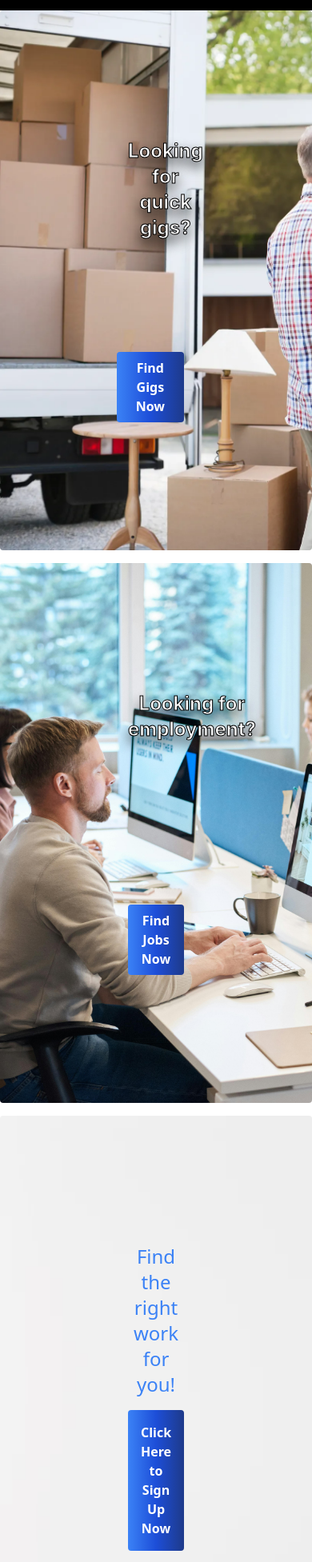
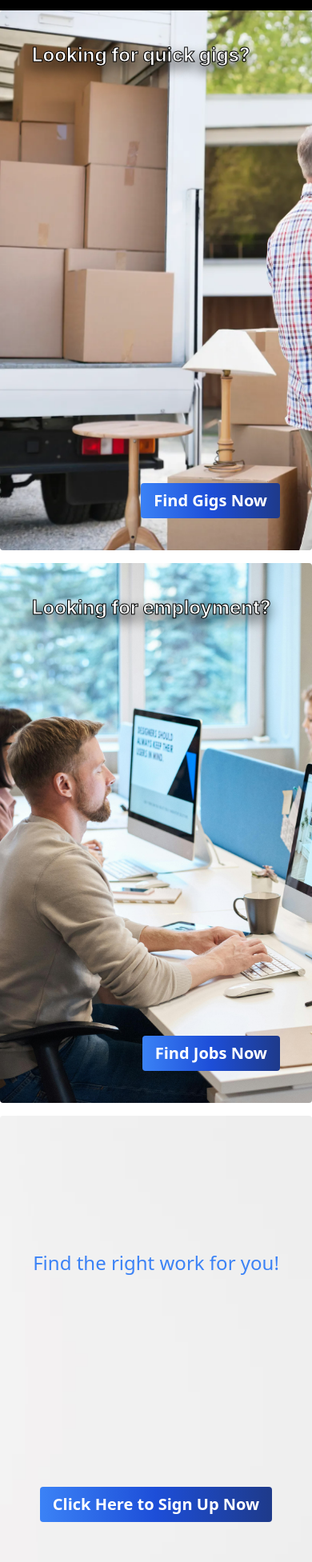
Before and after one commit to kevkim12/jobnow, a React (Vite) app in the folder client/: page / in a window 390 px wide. Shown: the part 44-1997 px from the top of the page at 80% size. Built offline with nearby package versions, Linux system fonts and the light colour scheme.

Commit message:
Fix home on mobile

```diff
--- a/client/src/components/Home.jsx
+++ b/client/src/components/Home.jsx
@@ -4,26 +4,32 @@ import Footer from './layout/Footer';
 export default function Home() {
   return (
     <div className="flex flex-col items-center justify-center bg-cover">
-      <div className="w-full rounded p-40 mb-4 bg-cover bg-[url('/moving-out-image.webp')] h-80">
+      <div className="w-full rounded p-10 md:p-40 mb-4 bg-cover bg-[url('/moving-out-image.webp')] h-80">
         <div className="flex flex-col items-start justify-between h-full">
-          <h1 className="text-center lg:text-left text-white lg:text-4xl mb-4 font-outline-1 text-shadow-lg shadow-black font-bold font-inter text-2xl md:text-3xl">Looking for quick gigs?</h1>
-          <NavLink to="/gigs" className="bg-gradient-to-r from-blue-500 via-blue-700 to-blue-900 hover:from-blue-700 hover:via-blue-900 hover:to-blue-500 text-white font-bold lg:text-4xl py-2 px-6 rounded self-end text-center md:text-3xl">
+          <h1 className="text-center lg:text-left text-white text-2xl md:text-3xl lg:text-4xl mb-2 md:mb-4 font-outline-1 text-shadow-lg shadow-black font-bold font-inter">
+            Looking for quick gigs?
+          </h1>
+          <NavLink to="/gigs" className="bg-gradient-to-r from-blue-500 via-blue-700 to-blue-900 hover:from-blue-700 hover:via-blue-900 hover:to-blue-500 text-white font-bold text-xl md:text-3xl lg:text-4xl py-2 px-4 md:px-6 rounded self-end text-center">
             Find Gigs Now
           </NavLink>
         </div>
       </div>
-      <div className="w-full rounded p-40 mb-4 bg-cover bg-[url('/people-working.jpeg')] h-80">
+      <div className="w-full rounded p-10 md:p-40 mb-4 bg-cover bg-[url('/people-working.jpeg')] h-80">
         <div className="flex flex-col items-start justify-between h-full">
-          <h1 className="text-center lg:text-left text-white lg:text-4xl mb-4 font-outline-1 text-shadow-lg shadow-black font-bold font-inter text-2xl md:text-3xl">Looking for employment?</h1>
-          <NavLink to="/jobs" className="bg-gradient-to-r from-blue-500 via-blue-700 to-blue-900 hover:from-blue-700 hover:via-blue-900 hover:to-blue-500 text-white font-bold lg:text-4xl py-2 px-4 rounded self-end text-center md:text-3xl">
+          <h1 className="text-center lg:text-left text-white text-2xl md:text-3xl lg:text-4xl mb-2 md:mb-4 font-outline-1 text-shadow-lg shadow-black font-bold font-inter">
+            Looking for employment?
+          </h1>
+          <NavLink to="/jobs" className="bg-gradient-to-r from-blue-500 via-blue-700 to-blue-900 hover:from-blue-700 hover:via-blue-900 hover:to-blue-500 text-white font-bold text-xl md:text-3xl lg:text-4xl py-2 px-4 md:px-6 rounded self-end text-center">
             Find Jobs Now
           </NavLink>
         </div>
       </div>
-      <div className="w-full rounded p-40 bg-cover bg-[url('/home-background.png')] h-80">
-        <div className="flex flex-col items-center justify-between h-full">
-          <h1 className="text-center lg:text-left text-blue-500 lg:text-4xl mb-4 text-2xl md:text-3xl">Find the right work for you!</h1>
-          <NavLink to="/signup" className="bg-gradient-to-r from-blue-500 via-blue-700 to-blue-900 hover:from-blue-700 hover:via-blue-900 hover:to-blue-500 text-white font-bold lg:text-4xl lg:py-2 lg:px-6 rounded p-4 text-center md:text-3xl">
+      <div className="w-full rounded p-10 md:p-40 bg-cover bg-[url('/home-background.png')] h-80">
+        <div className="flex flex-col items-center justify-around h-full">
+          <h1 className="text-center lg:text-left text-blue-500 text-2xl md:text-3xl lg:text-4xl mb-2 md:mb-4">
+            Find the right work for you!
+          </h1>
+          <NavLink to="/signup" className="bg-gradient-to-r from-blue-500 via-blue-700 to-blue-900 hover:from-blue-700 hover:via-blue-900 hover:to-blue-500 text-white font-bold text-xl md:text-3xl lg:text-4xl lg:py-2 lg:px-6 rounded py-2 px-4 text-center">
             Click Here to Sign Up Now
           </NavLink>
         </div>
```
